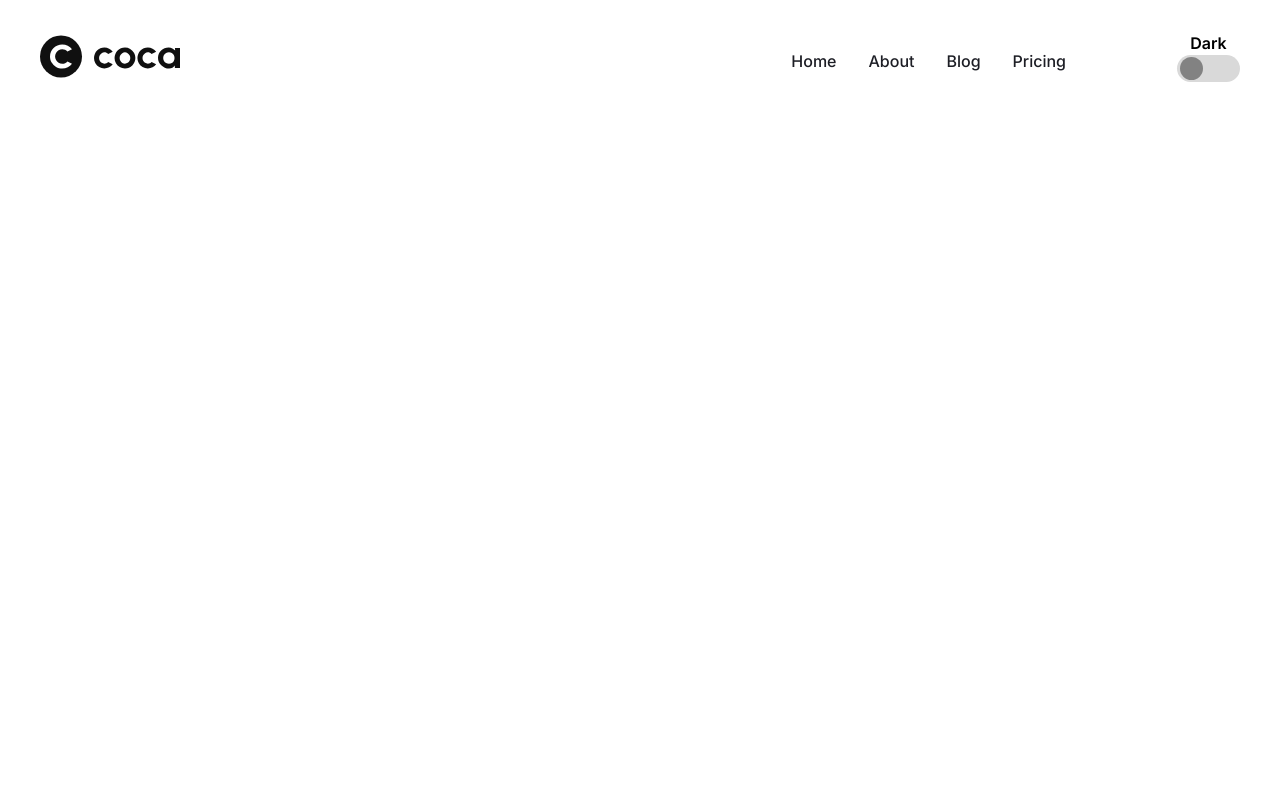
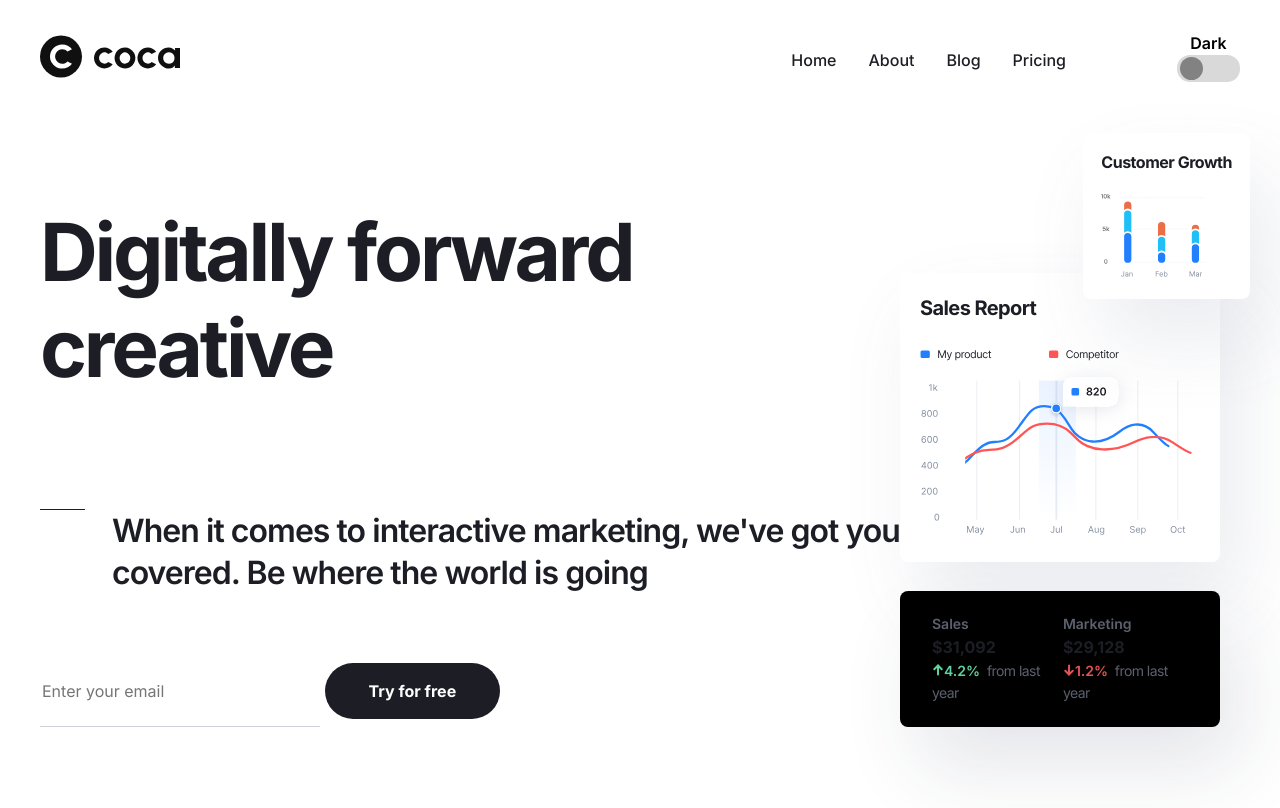
Before and after one commit to Denis-web3/coca, a website built with Vite: page src/index.html in a window 1280 px wide. Built offline with nearby package versions, Linux system fonts and the light colour scheme.

Commit message:
Created hero section and fixed header

```diff
--- a/src/html/components/header.html
+++ b/src/html/components/header.html
@@ -1,3 +1,4 @@
+<div class="overlay" data-burger="overlay"></div>
 <header class="header">
   <h1 class="hidden">Coca - Digital-Marketing-Website. Home page</h1>
   <div class="container header__container">
--- /dev/null
+++ b/src/html/components/home/hero.html
@@ -0,0 +1,69 @@
+<section class="hero">
+  <div class="container hero__container">
+    <div class="hero__left">
+      <h2 class="hero__title">Digitally forward creative</h2>
+      <p class="hero__subtitle text-p-subtitle">
+        When it comes to interactive marketing, we've got you covered. Be where
+        the world is going
+      </p>
+      <form action="hero__form">
+        <input
+          class="hero__input"
+          type="email"
+          placeholder="Enter your email"
+          required
+        />
+        <button class="hero__btn button-form">Try for free</button>
+      </form>
+    </div>
+    <div class="hero__right">
+      <div class="hero__sales">
+        <h3 class="hero__sales-title">Sales Report</h3>
+        <img
+          class="hero__sales-img"
+          src="../../../assets/icons/sales-report-icon.svg"
+          width="366"
+          height="260"
+          alt="Sales report graphic"
+        />
+      </div>
+      <div class="hero__customer">
+        <h3 class="hero__customer-title">Customer Growth</h3>
+        <img
+          src="../../../assets/icons/customer-growth-graph.svg"
+          width="107"
+          height="149"
+          alt="Customer growth graphic"
+        />
+      </div>
+      <table class="hero__stats">
+        <thead class="hero__stats-head">
+          <tr class="hero__stats-head-row">
+            <th class="hero__stats-head-th">Sales</th>
+            <th class="hero__stats-head-th">Marketing</th>
+          </tr>
+        </thead>
+        <tbody class="hero__status-body">
+          <tr class="hero__stats-body-row">
+            <th class="hero__stats-body-th">$31,092</th>
+            <th class="hero__stats-body-th">$29,128</th>
+          </tr>
+          <tr class="hero__stats-body-row">
+            <th class="hero__stats-body-th">
+              <span class="hero__stats-body-num hero__stats-body-num--green"
+                >4.2%</span
+              >
+              <span class="hero__stats-body-text">from last year</span>
+            </th>
+            <th class="hero__stats-body-th">
+              <span class="hero__stats-body-num hero__stats-body-num--red"
+                >1.2%</span
+              >
+              <span class="hero__stats-body-text">from last year</span>
+            </th>
+          </tr>
+        </tbody>
+      </table>
+    </div>
+  </div>
+</section>
--- a/src/index.html
+++ b/src/index.html
@@ -2,8 +2,9 @@
 <html lang="en">
   <load src="./html/base/head.html" title="Home" />
   <body class="body" data-theme="light">
-    <div class="overlay" data-burger="overlay"></div>
     <load src="./html/components/header.html" />
+    <load src="./html/components/home/hero.html" />
+
     <script type="module" src="/js/main.js"></script>
   </body>
 </html>
--- a/src/js/components/burger.js
+++ b/src/js/components/burger.js
@@ -2,17 +2,20 @@ export const useBurger = () => {
   const burgerBtn = document.querySelector('[data-burger="btn"]');
   const burgerMenu = document.querySelector('[data-burger="menu"]');
   const overlay = document.querySelector('[data-burger="overlay"]');
+  const body = document.body;
 
   const closeBurgerMenu = () => {
     burgerBtn.classList.remove('burger--active');
     burgerMenu.classList.remove('header__right--visible');
     overlay.classList.remove('overlay--visible');
+    body.classList.remove('body--fixed');
   };
 
   burgerBtn.addEventListener('click', () => {
     burgerBtn.classList.toggle('burger--active');
     burgerMenu.classList.toggle('header__right--visible');
     overlay.classList.toggle('overlay--visible');
+    body.classList.toggle('body--fixed');
   });
 
   overlay.addEventListener('click', closeBurgerMenu);
--- a/src/scss/components/header.scss
+++ b/src/scss/components/header.scss
@@ -23,11 +23,11 @@
           fill: var(--logo-color-text);
         }
       }
-    }
-  }
 
       & circle {
         fill: var(--logo-color-circle);
+      }
+    }
   }
 
   &__right {
@@ -54,7 +54,6 @@
         left var(--transition),
         opacity var(--transition),
         visibility var(--transition);
-    }
 
       &--visible {
         left: 0;
@@ -62,10 +61,11 @@
         visibility: visible;
       }
     }
+  }
 
   &__switcher {
     position: relative;
-    border-radius: 14px;
+    border-radius: 13px;
     width: 63px;
     height: 27px;
     background-color: var(--neutral-color-130);
@@ -96,6 +96,11 @@
       text-align: center;
       color: var(--neutral-color-140);
       transform: translateX(-50%);
+
+      @include small-tablet {
+        top: -28px;
+        font-size: 20px;
+      }
     }
 
     &-checkbox {
@@ -131,10 +136,11 @@
   &__link {
     position: relative;
     font-weight: 500;
-    line-height: 163%;
+    line-height: 162%;
     color: var(--neutral-color-100);
 
     @include small-tablet {
+      font-size: 20px;
       line-height: 200%;
     }
 
@@ -173,13 +179,13 @@
     transition:
       opacity var(--transition),
       visibility var(--transition);
-  }
 
     &--visible {
       opacity: 1;
       visibility: visible;
     }
   }
+}
 
 .burger {
   @include burger;
--- /dev/null
+++ b/src/scss/components/home/hero.scss
@@ -0,0 +1,245 @@
+.hero {
+  padding: 87px 0 141px;
+
+  @include mini-desktop {
+    padding: 77px 0 121px;
+  }
+
+  @include mobile {
+    min-height: calc(100dvh - 109px);
+  }
+
+  &__container {
+    @include flex-justify-between;
+    align-items: flex-end;
+
+    @include mini-desktop {
+      gap: 50px;
+      flex-direction: column;
+      align-items: center;
+      text-align: center;
+    }
+  }
+
+  &__left {
+    @include mini-desktop {
+      max-width: 617px;
+    }
+  }
+
+  &__title {
+    margin-bottom: 114px;
+    font-weight: 700;
+    font-size: 80px;
+    line-height: 120%;
+    letter-spacing: -0.04em;
+    color: var(--neutral-color-100);
+
+    @include mini-desktop {
+      margin-bottom: 74px;
+    }
+
+    @include tablet {
+      margin-bottom: 44px;
+      font-size: 60px;
+    }
+
+    @include mobile {
+      margin-bottom: 38px;
+      font-size: 48px;
+    }
+
+    @include small-mobile {
+      margin-bottom: 30px;
+      font-size: 38px;
+    }
+  }
+
+  &__subtitle {
+    margin-bottom: 69px;
+
+    &::before {
+      @include mini-desktop {
+        display: none;
+      }
+    }
+  }
+
+  &__form {
+    @include flex-align-center;
+    gap: 16px;
+
+    @include mini-desktop {
+      justify-content: center;
+    }
+
+    @include small-mobile {
+      gap: 20px;
+      flex-direction: column;
+    }
+  }
+
+  &__input {
+    border-bottom: 1px solid var(--neutral-color-40);
+    padding-bottom: 23px;
+    min-width: 280px;
+    font-weight: 400;
+    font-size: 16px;
+    line-height: 150%;
+    color: var(--neutral-color-100);
+    background-color: transparent;
+
+    @include small-tablet {
+      padding-bottom: 13px;
+    }
+
+    @include mobile {
+      margin-bottom: 28px;
+      min-width: 100px;
+      max-width: 180px;
+    }
+  }
+
+  &__btn {
+    padding: 16px 44px;
+    color: var(--neutral-color-10);
+    background-color: var(--neutral-color-100);
+
+    @include small-tablet {
+      padding: 12px 32px;
+    }
+  }
+
+  &__right {
+    position: relative;
+    margin-right: 20px;
+
+    @include mini-desktop {
+      display: none;
+    }
+  }
+
+  &__sales {
+    margin-bottom: 29px;
+    padding: 20px;
+
+    @include small-desktop {
+      max-width: 320px;
+    }
+
+    &-img {
+      @include small-desktop {
+        max-width: 280px;
+      }
+    }
+
+    &-title {
+      margin-bottom: 16px;
+      font-weight: 700;
+      font-size: 20px;
+      line-height: 150%;
+      letter-spacing: -0.03em;
+      color: #1d1e25;
+    }
+  }
+
+  &__customer {
+    position: absolute;
+    top: -60px;
+    right: -140px;
+    display: inline-block;
+    padding: 15px 18px;
+
+    @include small-desktop {
+      top: -140px;
+      right: -30px;
+    }
+
+    &-title {
+      margin-bottom: 12px;
+      font-weight: 700;
+      font-size: 16px;
+      line-height: 187%;
+      letter-spacing: -0.03em;
+      color: #1d1e25;
+    }
+  }
+
+  &__sales,
+  &__customer {
+    border-radius: 8px;
+    box-shadow: 20px 40px 80px 0 #5960871f;
+    background: #fff;
+  }
+
+  &__stats {
+    border-radius: 8px;
+    padding: 20px 29px;
+    box-shadow: 20px 40px 80px 0 #2d33511f;
+    text-align: left;
+    background: #000;
+
+    &-head {
+      &-th {
+        font-weight: 600;
+        font-size: 14px;
+        line-height: 143%;
+        color: #5c616f;
+      }
+    }
+
+    &-body {
+      &-td {
+        font-weight: 700;
+        font-size: 20px;
+        line-height: 130%;
+        white-space: nowrap;
+        color: #fff;
+
+        &:nth-child(1) {
+          padding-right: 80px;
+        }
+      }
+
+      &-num {
+        display: inline-block;
+        margin-right: 3px;
+        font-weight: 600;
+        font-size: 14px;
+        line-height: 143%;
+
+        &--green {
+          color: #60d39c;
+
+          &::before {
+            background: url('../assets/icons/green-arrow-icon.svg');
+          }
+        }
+
+        &--red {
+          color: #e35454;
+
+          &::before {
+            background: url('../assets/icons/red-arrow-icon.svg');
+          }
+        }
+
+        &--green::before,
+        &--red::before {
+          content: '';
+          display: inline-block;
+          width: 12px;
+          height: 12px;
+        }
+      }
+
+      &-text {
+        font-weight: 400;
+        font-size: 14px;
+        line-height: 157%;
+        letter-spacing: -0.04em;
+        color: #5c616e;
+      }
+    }
+  }
+}
--- a/src/scss/globals/_index.scss
+++ b/src/scss/globals/_index.scss
@@ -1 +1,2 @@
 @import './text';
+@import './button';
--- /dev/null
+++ b/src/scss/globals/button.scss
@@ -0,0 +1,14 @@
+.button {
+  &-form {
+    border-radius: 100px;
+    font-weight: 700;
+    font-size: 16px;
+    line-height: 150%;
+    text-align: center;
+    transition: opacity var(--transition);
+
+    &:hover {
+      opacity: 0.8;
+    }
+  }
+}
--- a/src/scss/main.scss
+++ b/src/scss/main.scss
@@ -3,4 +3,5 @@
 @import './globals';
 
 // components
-@import './components/header.scss';
+@import './components/header';
+@import './components/home/hero';
--- a/src/scss/mixins/media.scss
+++ b/src/scss/mixins/media.scss
@@ -1,5 +1,11 @@
 @mixin small-desktop {
   @media (max-width: 1440px) {
+    @content;
+  }
+}
+
+@mixin mini-desktop {
+  @media (max-width: 1200px) {
     @content;
   }
 }
```
Also changed, not shown: src/assets/icons/customer-growth-graph.svg (added), src/assets/icons/green-arrow-icon.svg (added), src/assets/icons/red-arrow-icon.svg (added), src/assets/icons/sales-report-icon.svg (added). Lines whose indentation alone changed are shown as unchanged.
